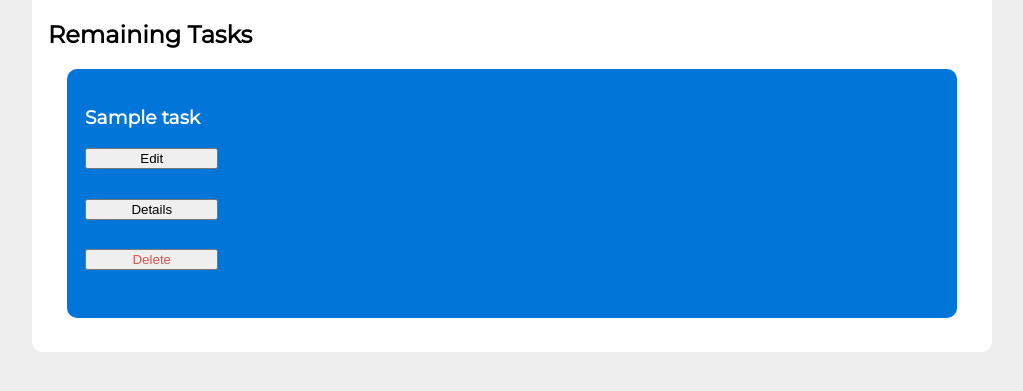
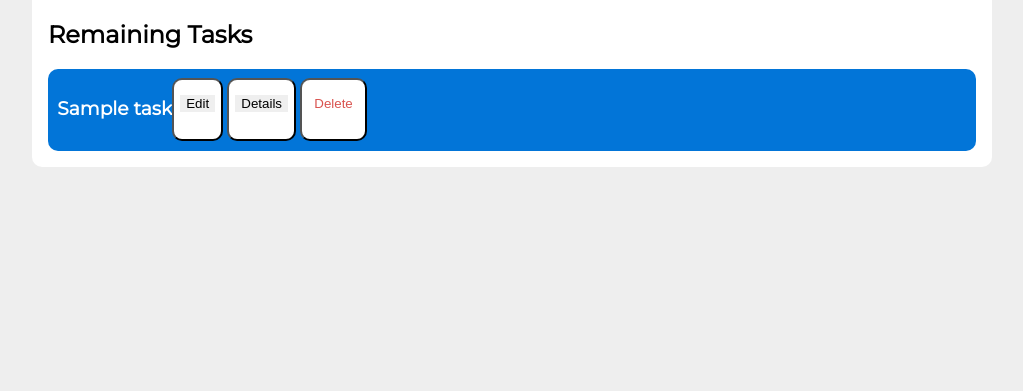
Before and after one commit to mfowler7/CalendarApp, a Flask app: template flaskr/templates/task/index.html in a window 1280 px wide. Shown: the part 125-516 px from the top of the page, without its empty margins (128-1151 px from the left). Run offline with Flask 2, Linux system fonts and the light colour scheme; the visitor is signed in with stand-in values (Sample User, id 1); data comes from the database, SQL or seed files in the repository; the template is opened without the code that fills it: most values are stand-ins (such as "Sample title", 1, 10 or a date in 2020).

Commit message:
made buttons for task item inline.

```diff
--- a/flaskr/static/style.css
+++ b/flaskr/static/style.css
@@ -109,11 +109,15 @@ section.content {
 }
 
 .task {
-  padding: 2%;
-  margin: 2%;
+  padding: 1%;
   border-radius: 10px;
   background: #0275D8;
   color: white;
+}
+
+.task-button {
+  border-radius: 10px;
+  background: white;
 }
 
 a.action {
@@ -123,8 +127,3 @@ a.action {
 input.danger {
   color: #D9534F;
 }
-
-input[type=submit] {
-  align-self: start;
-  min-width: 10em;
-}
--- a/flaskr/templates/task/index.html
+++ b/flaskr/templates/task/index.html
@@ -22,19 +22,27 @@
   {% for task in tasks %}
     <article class="task">
       <header>
-        <div>
-          <h1>{{ task['name'] }}</h1>
-        </div>
         {% if g.user['id'] == task['user_id'] %}
-          <form action="{{ url_for('task.update', id=task['id']) }}" method="get">
-            <input type="submit" value="Edit">
-          </form>
-          <form action="{{ url_for('task.details', id=task['id']) }}" method="get">
-            <input type="submit" value="Details">
-          </form>
-          <form action="{{ url_for('task.delete', id=task['id']) }}" method="post">
-            <input class="danger" type="submit" value="Delete" onclick="return confirm('Are you sure?');">
-          </form>
+          <div class="task-row" style="display: flex; ">
+            <h1 style="float: left;">{{ task['name'] }}</h1>
+            <div class="button-group" style="float: right;">
+              <button class="task-button">
+                <form action="{{ url_for('task.update', id=task['id']) }}" method="get">
+                  <input style="border: none;" type="submit" value="Edit">
+                </form>
+              </button>
+              <button class="task-button">
+                <form action="{{ url_for('task.details', id=task['id']) }}" method="get">
+                  <input style="border: none;" type="submit" value="Details">
+                </form>
+              </button>
+              <button class="task-button">
+                <form action="{{ url_for('task.delete', id=task['id']) }}" method="post">
+                  <input style="border: none; background: white;" class="danger" type="submit" value="Delete" onclick="return confirm('Are you sure?');">
+                </form>
+              </button>
+            </div>
+          </div>
         {% endif %}
       </header>
     </article>
```
